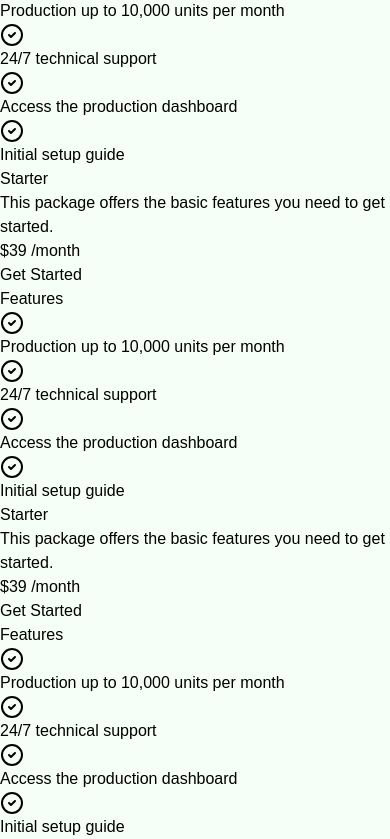
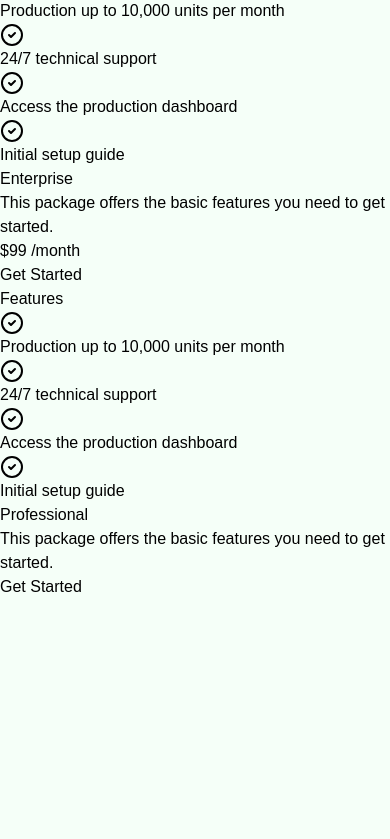
Before and after one commit to abdulazizk2/frontend-clone, a React (Vite) app: page / in a window 390 px wide. Shown: the part 2654-3493 px from the top of the page. After the commit the page ends 3253 px from the top, so only its background shows below. Built offline with nearby package versions, Linux system fonts and the light colour scheme; a web font is replaced by a local one.

Commit message:
Responsive Design

```diff
--- a/src/components/Card.jsx
+++ b/src/components/Card.jsx
@@ -3,9 +3,9 @@ import { EllipsisVertical, Gauge, Table2 } from "lucide-react";
 const Card = () => {
   return (
     <>
-      <div className="mt-6 flex items-end justify-evenly container mb-28 w-full">
+      <div className="flex-col mt-6 items-center justify-center flex sm:flex-row sm:items-end sm:justify-evenly sm:container mb-28 w-full">
         <div className=" w-48 rounded-md bg-[url(https://images.pexels.com/photos/392031/pexels-photo-392031.jpeg?auto=compress&cs=tinysrgb&w=1260&h=750&dpr=1)] bg-cover group-hover:opacity-75 lg:aspect-auto lg:h-64"></div>
-        <div className="flex flex-col w-40 rounded-md bg-green-950 object-cover group-hover:opacity-75 lg:aspect-auto lg:h-64 text-center items-center justify-center">
+        <div className="flex flex-col w-[40%] sm:w-40 rounded-md bg-green-950 object-cover group-hover:opacity-75 lg:aspect-auto lg:h-64 text-center items-center justify-center">
           <h1 className="text-white text-2xl">Over 100+</h1>
           <p className="mt-2 text-white">Our estimated clients and partners</p>
         </div>
--- a/src/components/HeroSection.jsx
+++ b/src/components/HeroSection.jsx
@@ -4,8 +4,8 @@ import { ArrowUpRight, ChartNoAxesColumnIncreasing, NotebookText, Sparkles, Wave
 const HeroSection = () => {
   return (
     <div className="mx-38 mt-20 items-center justify-center">
-      <h1 className="capitalize text-6xl font-semi-bold text-center w-11/12">
-        The future of manufacturing <br />
+      <h1 className="capitalize text-3xl sm:text-6xl font-semi-bold text-center w-11/12">
+        The future of manufacturing <br className="hidden sm:inline-block"/>
         with latest technology
       </h1>
       <p className="text-center items-center justify-center mt-8">Expert tech to elevate your manufacturing. Let`s take your business further.</p>
@@ -13,7 +13,7 @@ const HeroSection = () => {
         <button className="bg-green-950 text-white rounded-3xl p-2 px-6 py-3">Get Started</button>
         <button className="bg-white text-black rounded-3xl p-2 px-6 py-3">Try Demo</button>
       </div>
-      <div className="flex container items-center justify-between -mt-32">
+      <div className="hidden sm:flex container items-center justify-between -mt-32">
       <div className="flex-col">
       <div className="p-2 rounded-full bg-green-200 ml-20"><Sparkles /></div>
       <div ><ArrowUpRight size={40} className="border border-slate-800 p-2 rounded-full" /></div>
--- a/src/components/Navbar.jsx
+++ b/src/components/Navbar.jsx
@@ -8,9 +8,9 @@ const Navbar = () => {
   return (
     <>
 
-        <header className="flex items-center justify-between">
+        <header className="flex px-2 items-center sm:p-0 justify-between">
           <div className="logo">Prodmast</div>
-          <nav className="flex gap-6">
+          <nav className="hidden sm:flex gap-6">
             {NavLink.map((loop) => (
               <ul key={loop.index}>
                 <a className="text-gray-500 hover:text-black"  href={loop.link}>
--- a/src/components/Price.jsx
+++ b/src/components/Price.jsx
@@ -10,8 +10,8 @@ const Price = () => {
         </h1>
         <p className="text-sm text-slate-400">Flexible pricing for any business size.</p>
       </div>
-      <div className="flex items-center justify-center gap-12 mt-10">
-        <div className="bg-[#1f1f21;] text-left rounded-xl p-8 w-[30%]">
+      <div className="flex flex-col sm:flex-row items-center justify-center gap-12 mt-10">
+        <div className="w-full bg-[#1f1f21;] text-left rounded-xl p-8 sm:w-[30%]">
           <h1 className="text-xl mb-3">Starter</h1>
           <p className="text-sm text-slate-400 mb-5">
             This package offers the basic features you need to
@@ -21,45 +21,36 @@ const Price = () => {
           <h1 className="text-sm text-slate-400 text-center my-3">Features</h1>
           {/* <hr></hr> */}
           <ul className="text-sm">
-            <li className="flex gap-2"><span><CircleCheck /></span> Production up to 10,000 units per month</li>
-            <li className="flex gap-2"><span><CircleCheck /></span> 24/7 technical support</li>
-            <li className="flex gap-2"><span><CircleCheck /></span> Access the production dashboard</li>
-            <li className="flex gap-2"><span><CircleCheck /></span> Initial setup guide</li>
+            <li className="flex gap-2 items-center pb-3"><span><CircleCheck /></span> Production up to 10,000 units per month</li>
+            <li className="flex gap-2 items-center pb-3"><span><CircleCheck /></span> 24/7 technical support</li>
+            <li className="flex gap-2 items-center pb-3"><span><CircleCheck /></span> Access the production dashboard</li>
+            <li className="flex gap-2 items-center pb-3"><span><CircleCheck /></span> Initial setup guide</li>
           </ul>
         </div>
-        <div className="bg-[#1f1f21;] text-left rounded-xl p-8 w-[30%] ">
-          <h1 className="text-xl mb-3">Starter</h1>
+        <div className="w-full bg-[#1f1f21;] text-left rounded-xl p-8 sm:w-[30%] ">
+          <h1 className="text-xl mb-3">Enterprise</h1>
           <p className="text-sm text-slate-400 mb-5">
             This package offers the basic features you need to
             get started.</p>
-          <p className="text-xl">$39<span className="text-sm text-slate-400"> /month</span></p>
+          <p className="text-xl">$99<span className="text-sm text-slate-400"> /month</span></p>
           <button className="mt-2 border border-green-600 w-full rounded-2xl py-1 text-center">Get Started</button>
           <h1 className="text-sm text-slate-400 text-center my-3">Features</h1>
           {/* <hr></hr> */}
           <ul className="text-sm">
-            <li className="flex gap-2"><span><CircleCheck /></span> Production up to 10,000 units per month</li>
-            <li className="flex gap-2"><span><CircleCheck /></span> 24/7 technical support</li>
-            <li className="flex gap-2"><span><CircleCheck /></span> Access the production dashboard</li>
-            <li className="flex gap-2"><span><CircleCheck /></span> Initial setup guide</li>
+            <li className="flex gap-2 pb-3"><span><CircleCheck /></span> Production up to 10,000 units per month</li>
+            <li className="flex gap-2 items-center pb-3"><span><CircleCheck /></span> 24/7 technical support</li>
+            <li className="flex gap-2 items-center pb-3"><span><CircleCheck /></span> Access the production dashboard</li>
+            <li className="flex gap-2 items-center pb-3"><span><CircleCheck /></span> Initial setup guide</li>
           </ul>
         </div>
       </div>
-      <div className="flex items-center justify-center gap-12 mt-10">
-        <div className="bg-[#1f1f21;] text-left rounded-xl p-8 w-[60%] ">
-          <h1 className="text-xl mb-3">Starter</h1>
-          <p className="text-sm text-slate-400 mb-5">
+      <div className="flex flex-col sm:flex-row items-center justify-center gap-12 mt-10">
+        <div className="w-full bg-[#083F3F] flex items-center flex-col text-left rounded-xl p-8 sm:w-[64%] ">
+          <h1 className="text-xl mb-3 text-center">Professional</h1>
+          <p className="text-sm text-center text-slate-400 mb-5">
             This package offers the basic features you need to
             get started.</p>
-          <p className="text-xl">$39<span className="text-sm text-slate-400"> /month</span></p>
-          <button className="mt-2 border border-green-600 w-full rounded-2xl py-1 text-center">Get Started</button>
-          <h1 className="text-sm text-slate-400 text-center my-3">Features</h1>
-          {/* <hr></hr> */}
-          <ul className="text-sm">
-            <li className="flex gap-2"><span><CircleCheck /></span> Production up to 10,000 units per month</li>
-            <li className="flex gap-2"><span><CircleCheck /></span> 24/7 technical support</li>
-            <li className="flex gap-2"><span><CircleCheck /></span> Access the production dashboard</li>
-            <li className="flex gap-2"><span><CircleCheck /></span> Initial setup guide</li>
-          </ul>
+          <button className="mt-2 border p-4 bg-green-200 text-black rounded-2xl py-1 px-5 text-center">Get Started</button>
         </div>
       </div>
     </div>
--- a/src/components/Services.jsx
+++ b/src/components/Services.jsx
@@ -41,7 +41,7 @@ const Services = () => {
         </div>
 
       </div>
-      <div className="flex justify-center items-center gap-12 p-6 max-w-[95%] mx-auto">
+      <div className="flex flex-col sm:flex-row justify-center items-center gap-12 p-6 max-w-[95%] mx-auto">
         <div className="h-56 py-6 bg-gray-900 px-3 w-80 rounded-md bg-clip-padding backdrop-filter backdrop-blur-md bg-opacity-20 shadow-lg">
           <div className="flex justify-between items-center">
             <SunMedium size={30} />
```
Also changed, not shown: src/components/AboutUs.jsx (+8 -8 lines).
